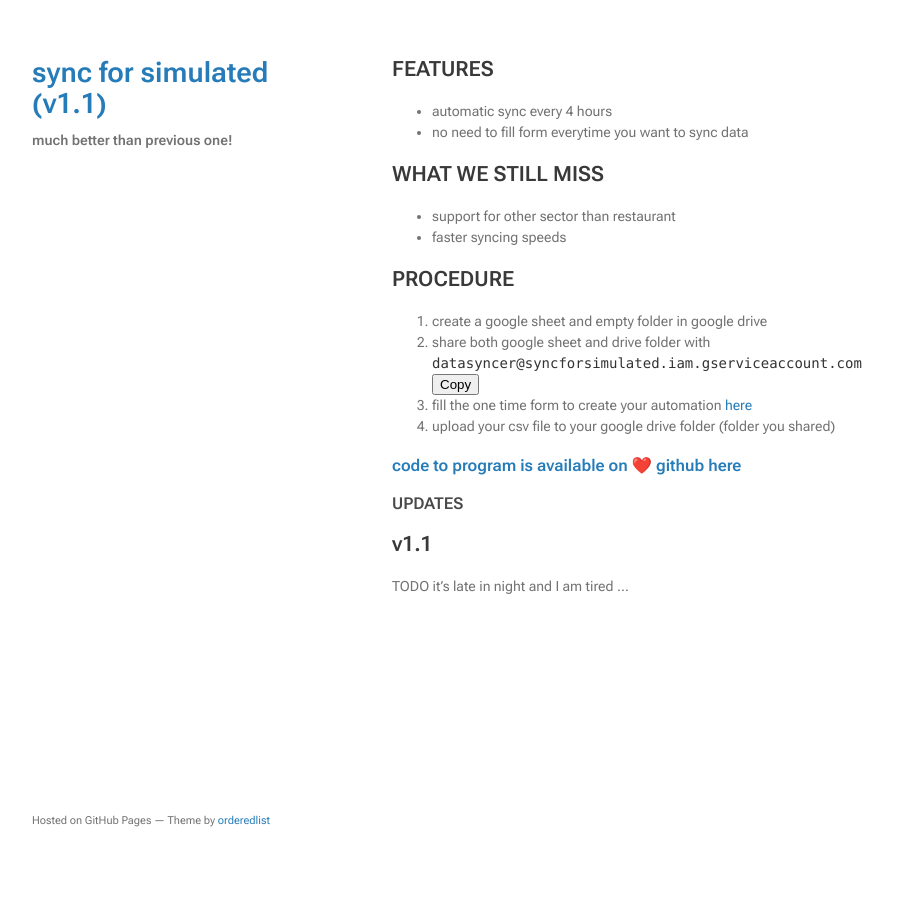
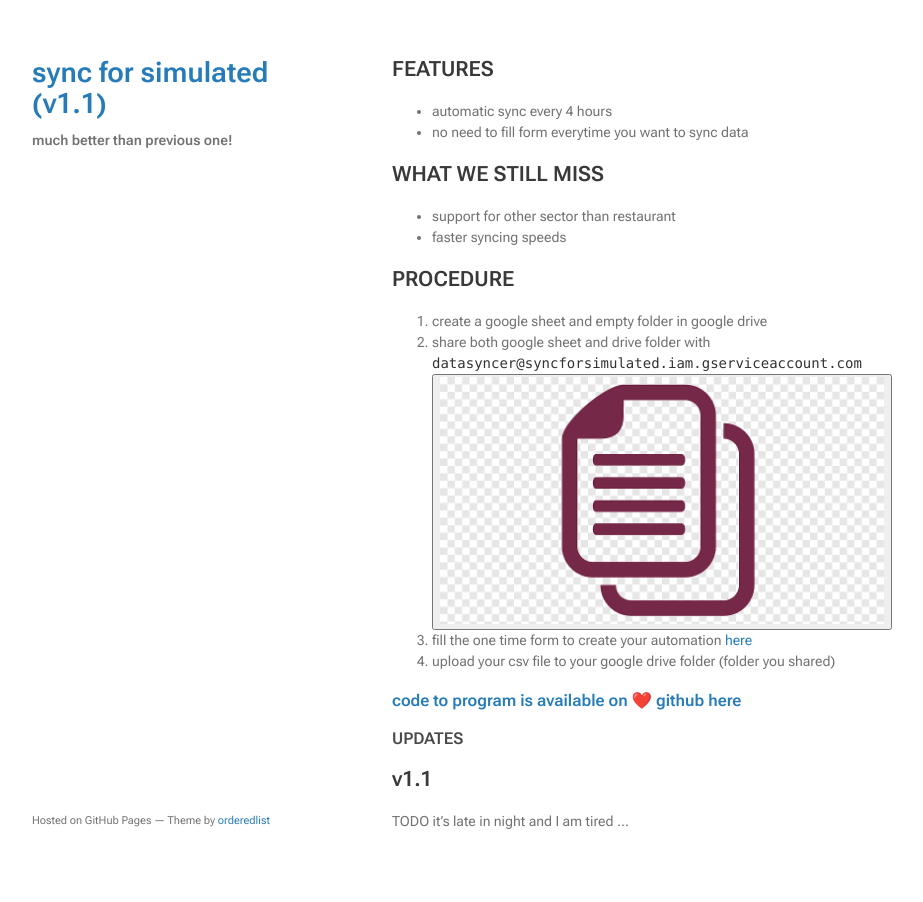
Before and after one commit to jayam04/jympatel.github.io, a Jekyll site: the page built from projects/syncforsimulated/v1.1.md, in a window 1280 px wide. Shown: the whole page, without its empty margins (178-1101 px from the left). Built offline with Jekyll 4.4.1, drawn with Linux system fonts in a browser that asks for light colours; some web fonts are replaced; our own code applies the rules of GitHub Pages for plain Markdown files; the repository's description, which GitHub fills in, is left out.

Commit message:
copy image

```diff
--- a/projects/syncforsimulated/v1.1.md
+++ b/projects/syncforsimulated/v1.1.md
@@ -16,7 +16,9 @@ buyMeCoffee: false
 ## PROCEDURE
 1. create a google sheet and empty folder in google drive
 2. share both google sheet and drive folder with `datasyncer@syncforsimulated.iam.gserviceaccount.com`
-<button onclick="copyText('datasyncer@syncforsimulated.iam.gserviceaccount.com')">Copy</button>
+<button onclick="copyText('datasyncer@syncforsimulated.iam.gserviceaccount.com')">
+<img src="copy.png">
+</button>
     <script>
         function copyText(str) {
             navigator.clipboard.writeText(str);
```
Also changed, not shown: projects/syncforsimulated/copy.png (added).
